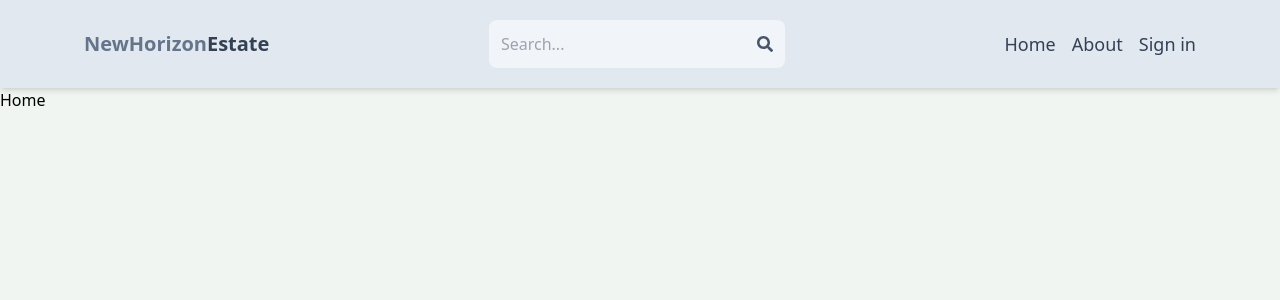
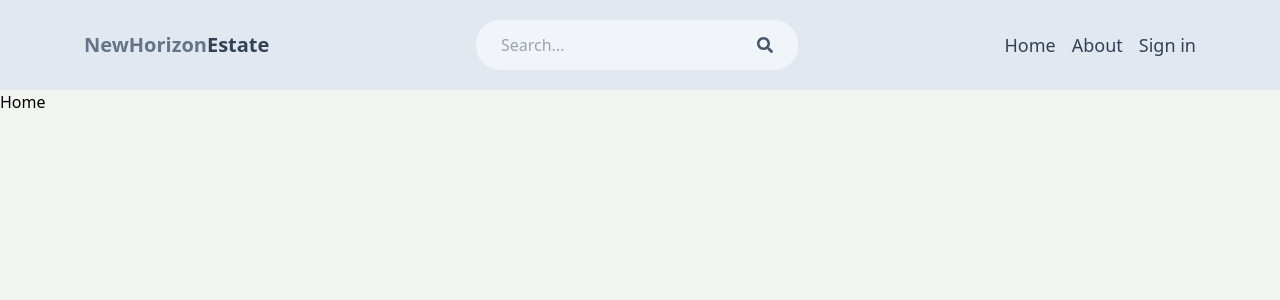
Before and after one commit to Fastdrecad/new-horizon-estate, a React (Vite) app in the folder client/: page / in a window 1280 px wide. Shown: the top 300 px of the page. Built offline with nearby package versions, Linux system fonts and the light colour scheme; no server answers.

Commit message:
Complete navbar search form functionality

```diff
--- a/client/src/components/Navbar.jsx
+++ b/client/src/components/Navbar.jsx
@@ -1,12 +1,32 @@
+import { useEffect, useState } from "react";
 import { FaSearch } from "react-icons/fa";
 import { useSelector } from "react-redux";
-import { Link } from "react-router-dom";
+import { Link, useNavigate } from "react-router-dom";
 
 export default function Navbar() {
   const { currentUser } = useSelector((state) => state.user);
+  const [searchTerm, setSearchTerm] = useState("");
+  const navigate = useNavigate();
+
+  const handleSubmit = (e) => {
+    e.preventDefault();
+    const urlParams = new URLSearchParams(window.location.search);
+    urlParams.set("searchTerm", searchTerm);
+    const searchQuery = urlParams.toString();
+
+    navigate(`/search?${searchQuery}`);
+  };
+
+  useEffect(() => {
+    const urlParams = new URLSearchParams(location.search);
+    const searchTermFromUrl = urlParams.get("searchTerm");
+    if (searchTermFromUrl) {
+      setSearchTerm(searchTermFromUrl);
+    }
+  }, [location.search]);
 
   return (
-    <header className="bg-slate-200 shadow-md ">
+    <header className="bg-slate-200 shadow-3xl ">
       <div className="flex justify-between items-center max-w-6xl mx-auto p-5">
         <Link to="/">
           <h1 className="font-bold text-sm sm:text-xl flex flex-wrap">
@@ -14,13 +34,20 @@ export default function Navbar() {
             <span className="text-slate-700">Estate</span>
           </h1>
         </Link>
-        <form className="bg-slate-100 p-3 rounded-lg flex items-center">
+        <form
+          onSubmit={handleSubmit}
+          className="bg-slate-100 p-3 px-6 rounded-3xl flex items-center border border-solid border-transparent shadow-3xl"
+        >
           <input
             type="text"
             placeholder="Search..."
             className=" bg-transparent focus:outline-none w-24 sm:w-64"
+            value={searchTerm}
+            onChange={(e) => setSearchTerm(e.target.value)}
           />
-          <FaSearch className="text-slate-600" />
+          <button>
+            <FaSearch className="text-slate-600 " />
+          </button>
         </form>
         <ul className="flex items-center gap-4 font-medium text-lg">
           <Link to="/home">
@@ -36,7 +63,7 @@ export default function Navbar() {
           <Link to="/profile">
             {currentUser ? (
               <img
-                className="rounded-full h-9 w-9 object-cover"
+                className="rounded-full h-9 w-9 object-cover "
                 src={currentUser.avatar}
                 alt="avatar"
               />
```
